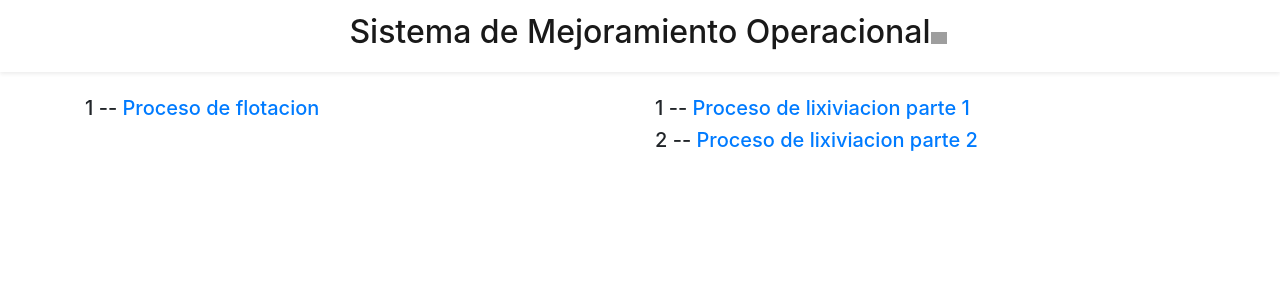
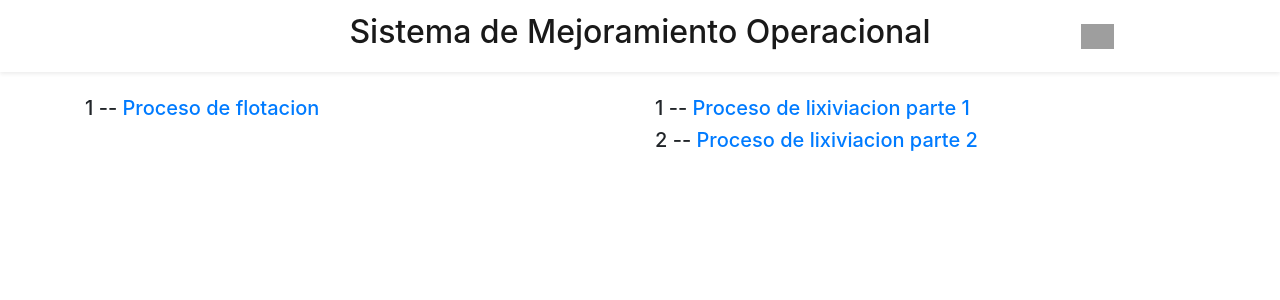
Before and after one commit to Bharragan/webPractica, a Django app: page / in a window 1280 px wide. Shown: the top 300 px of the page. Run offline with Django 4.2, Linux system fonts and the light colour scheme; some libraries are stand-ins or nearby versions; grey boxes are pictures that could not be loaded.

Commit message:
navbar error fixed

```diff
--- a/templates/navbar.html
+++ b/templates/navbar.html
@@ -1,4 +1,4 @@
-<nav class="navbar navbar-expand-md navbar-light bg-white shadow-sm">
+<nav class="navbar navbar-expand-md navbar-light bg-white shadow-sm nav-fill">
     <div class="navbar-collapse collapse w-100 order-1 order-md-0 dual-collapse2">
     </div>
     <div class="mx-auto order-0">
@@ -8,7 +8,7 @@
         <ul class="navbar-nav ml-auto">
             <li class="nav-item">
             <a href="/" ><img src="http://www.ucn.cl/wp-content/uploads/2018/05/Escudo-UCN-Full-Color.png"
-                style="width: 5%;" ></a>
+                style="width: 10%;" ></a>
             </li>
         </ul>
     </div>
```
